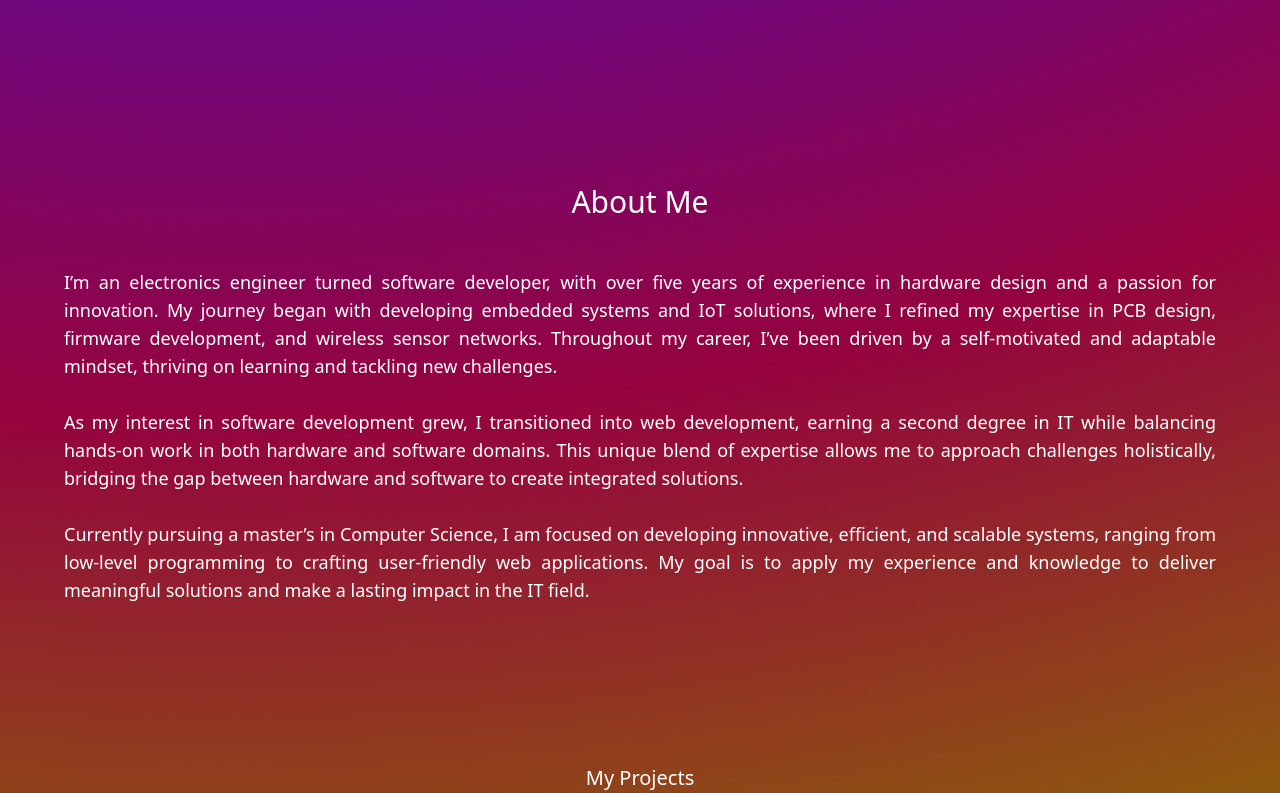
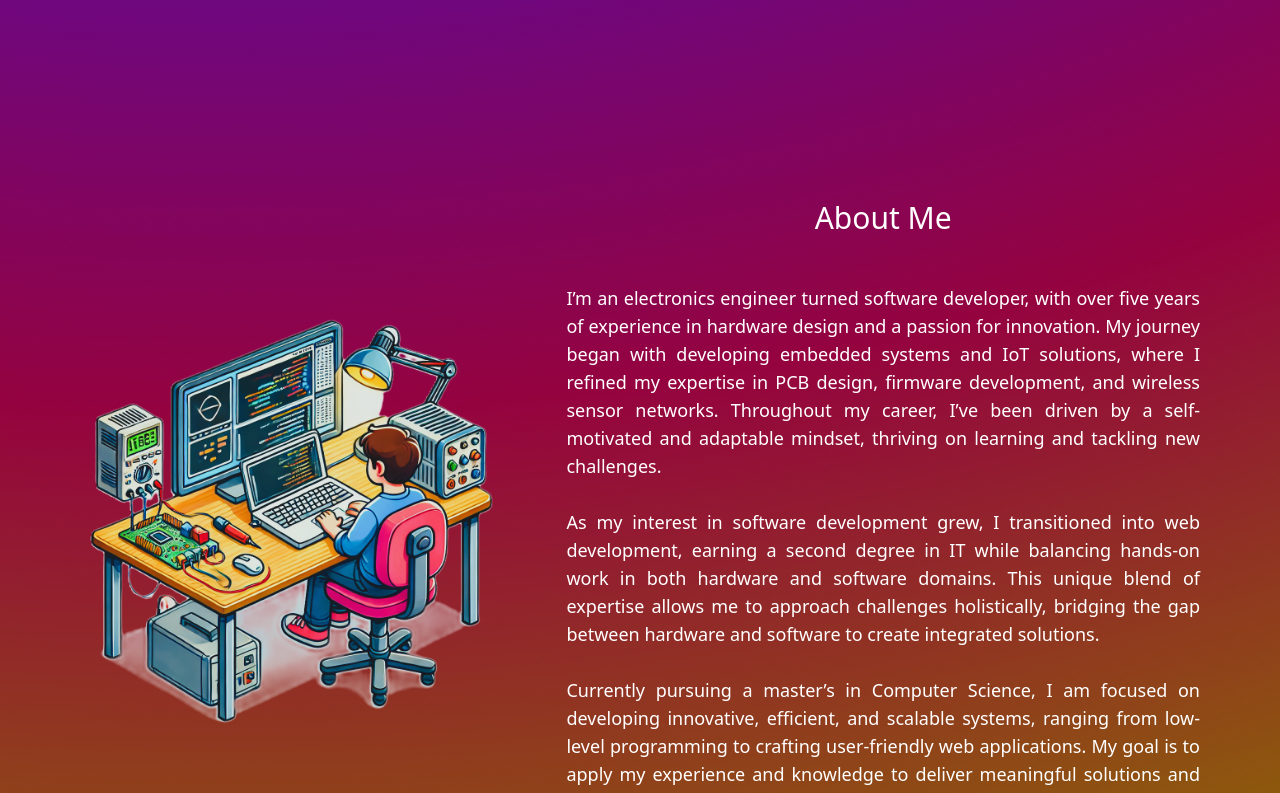
Before and after one commit to SAHerath/saherath.github.io, a React (Vite) app: page / in a window 1280 px wide. Shown: the part 680-1473 px from the top of the page. Built offline with nearby package versions, Linux system fonts and the light colour scheme.

Commit message:
add 'workspace' image to about page

```diff
--- a/src/pages/About.jsx
+++ b/src/pages/About.jsx
@@ -1,9 +1,16 @@
 import React from "react";
+import WorkspaceImg from "../assets/images/workspace2.png";
 
 const About = () => {
   return (
     <section>
-        <div className="flex flex-col gap-4 p-16 text-white">
+      <div className="min-h-screen py-20 px-6 sm:px-10 md:px-16 lg:px-10 xl:px-20 flex flex-col-reverse lg:flex-row lg:justify-around items-center gap-8 xl:gap-16">
+
+        <div className="w-2/3 lg:w-2/5 max-w-lg">
+          <img src={WorkspaceImg} alt="Workspace Photo"/>
+        </div>
+
+        <div className="flex flex-col gap-4 lg:w-3/5 text-white">
           <h1 className="text-2xl sm:text-3xl text-center">About Me</h1>
           <div className="text-justify sm:text-lg py-8">
             <p>
@@ -19,6 +26,7 @@ const About = () => {
             </p>
           </div>
         </div>
+      </div>
     </section>
    );
 }
```
Also changed, not shown: src/assets/images/workspace2.png (added).
